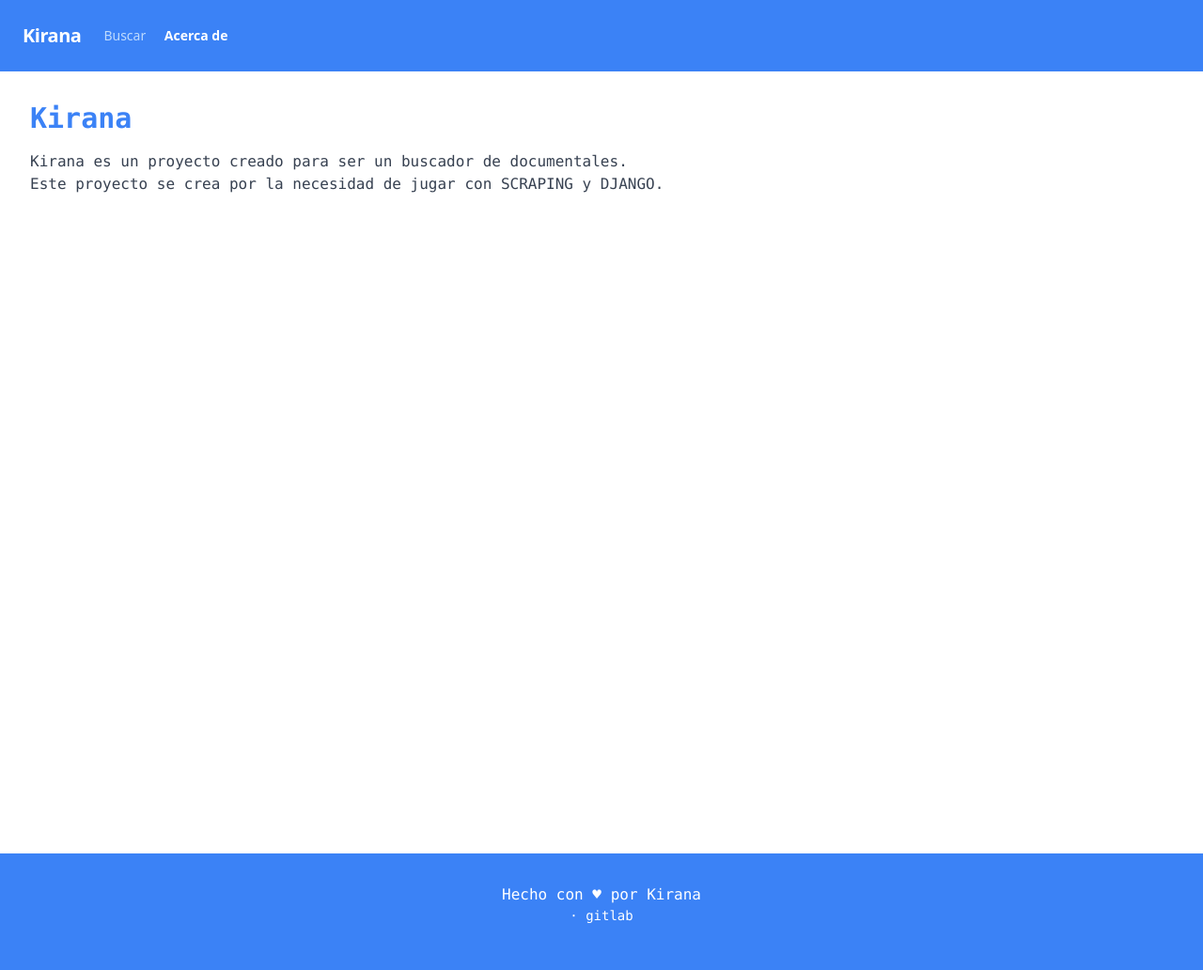
After one commit to unrecano/documentales.web, a Django app: page /about in a window 1280 px wide. The commit adds this page. Shown: the whole page at 94% size. Run offline with Django 3.2, Linux system fonts and the light colour scheme.

Commit message:
agregar acerca de.

```diff
--- /dev/null
+++ b/kirana/documentaries/templates/documentaries/about.html
@@ -0,0 +1,11 @@
+{% extends "base/layout.html" %}
+
+{% block title %}Inicio{% endblock %}
+
+{% block content %}
+<h1 class="font-mono text-3xl font-bold text-blue-500">Kirana</h1>
+<div class="py-4">
+  <p class="text-base text-gray-700 text-justify font-mono">Kirana es un proyecto creado para ser un buscador de documentales.</p>
+  <p class="text-base text-gray-700 text-justify font-mono">Este proyecto se crea por la necesidad de jugar con SCRAPING y DJANGO.</p>
+</div>
+{% endblock %}
--- a/kirana/documentaries/urls.py
+++ b/kirana/documentaries/urls.py
@@ -2,5 +2,6 @@ from django.urls import path
 from . import views
 
 urlpatterns = [
-    path('documentaries/<slug:slug>/', views.detail, name="detail")
+    path('documentaries/<slug:slug>/', views.detail, name="detail"),
+    path('about', views.about, name="about")
 ]
--- a/kirana/documentaries/views.py
+++ b/kirana/documentaries/views.py
@@ -7,3 +7,6 @@ def detail(request, slug):
         "documentary": documentary
     }
     return render(request, 'documentaries/detail.html', context)
+
+def about(request):
+    return render(request, 'documentaries/about.html')
--- a/kirana/templates/base/layout.html
+++ b/kirana/templates/base/layout.html
@@ -22,7 +22,7 @@
       <a id="menu-search" href="{% url 'search' %}" class="block mt-4 lg:inline-block lg:mt-0 text-blue-200 hover:text-white mr-4">
         Buscar
       </a>
-      <a id="menu-about" href="#" class="block mt-4 lg:inline-block lg:mt-0 text-blue-200 hover:text-white mr-4">
+      <a id="menu-about" href="{% url 'about' %}" class="block mt-4 lg:inline-block lg:mt-0 text-blue-200 hover:text-white mr-4">
         Acerca de
       </a>
     </div>
```
